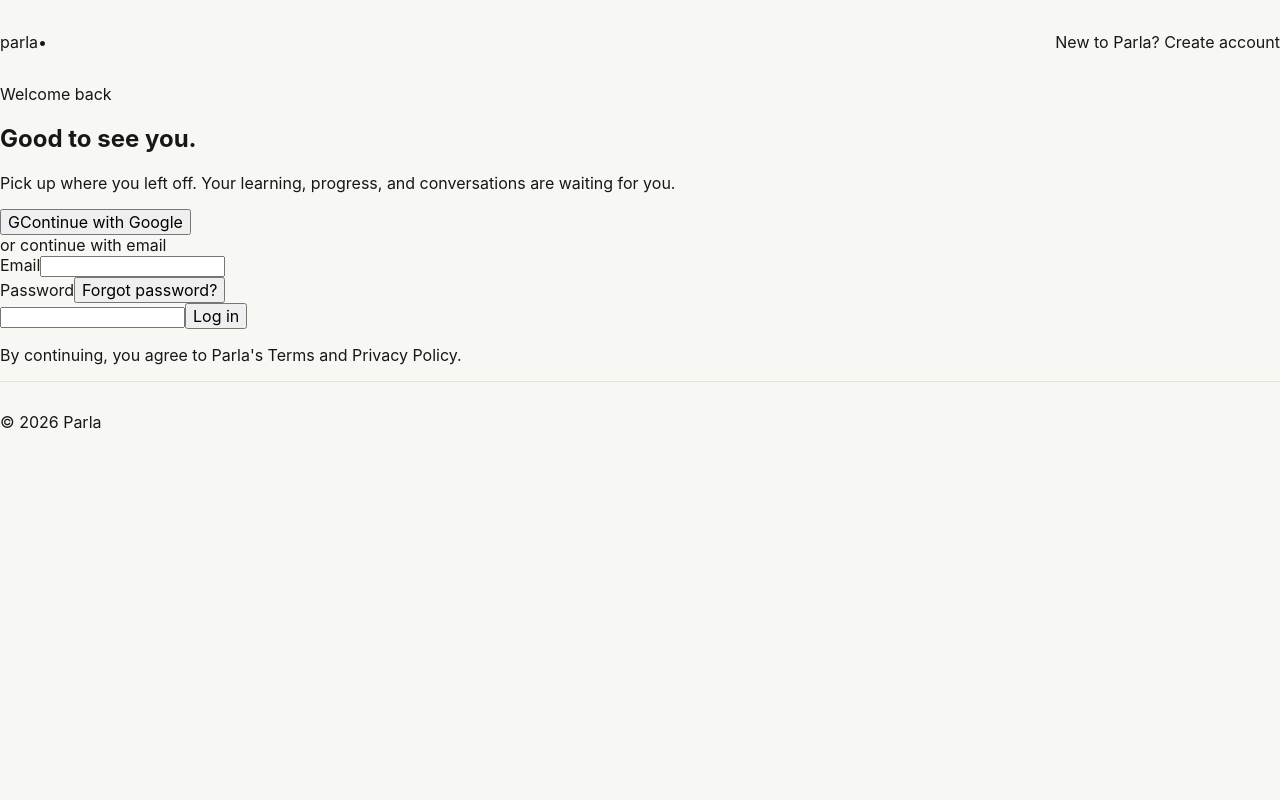
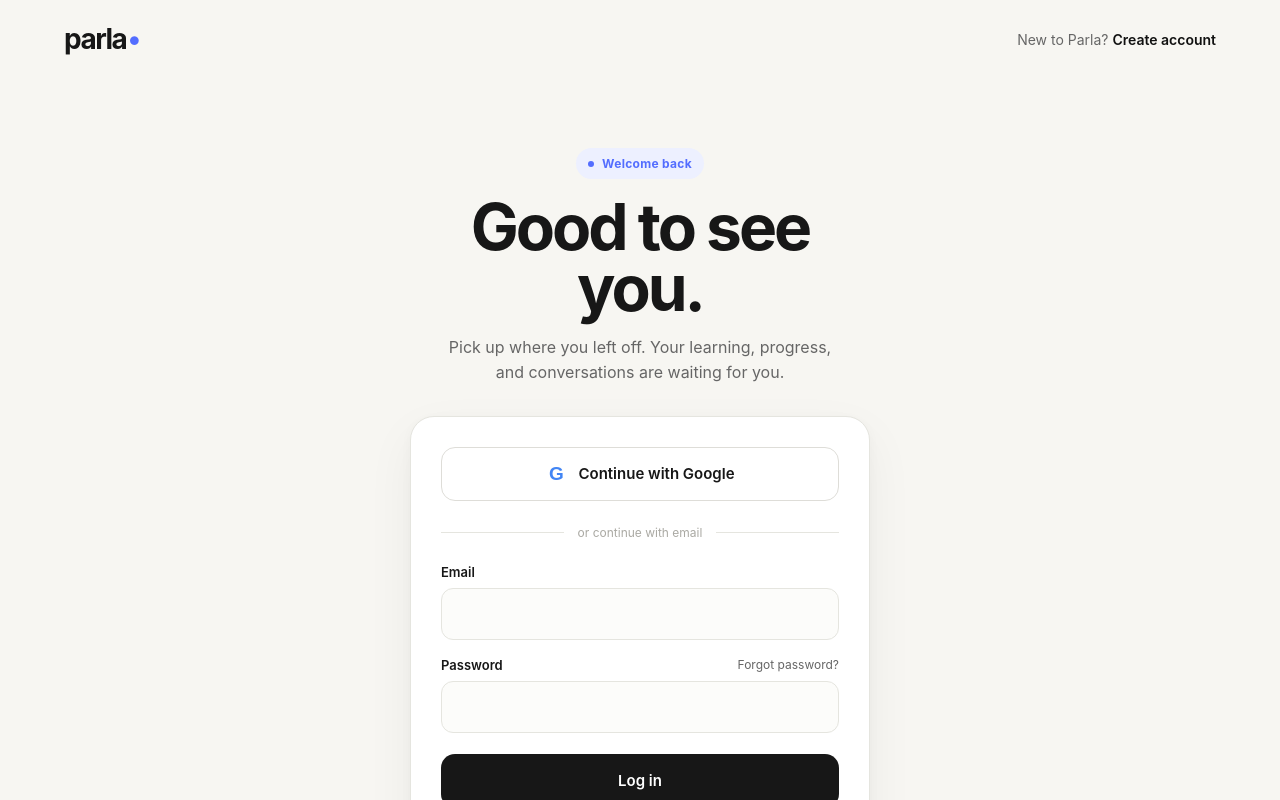
Before and after one commit to joshkhenry-sys/parla, a Next.js app: page /login in a window 1280 px wide. Shown: the top 800 px of the page. Built offline with nearby package versions, Linux system fonts and the light colour scheme; no server answers.

Commit message:
Add authentication page styling

```diff
--- a/app/globals.css
+++ b/app/globals.css
@@ -541,3 +541,302 @@
   .experience-card { padding: 18px; }
   .lesson-card { padding: 20px; }
 }
+
+
+.auth-page {
+  min-height: 100vh;
+  display: flex;
+  flex-direction: column;
+  background: #f7f6f2;
+  color: #171717;
+}
+
+.auth-nav {
+  height: 78px;
+  padding: 0 5%;
+  display: flex;
+  align-items: center;
+  justify-content: space-between;
+}
+
+.auth-logo {
+  color: #171717;
+  text-decoration: none;
+  font-size: 28px;
+  font-weight: 700;
+  letter-spacing: -1.5px;
+}
+
+.auth-logo span {
+  color: #536dff;
+  font-weight: 400;
+}
+
+.auth-nav-copy {
+  font-size: 14px;
+  color: #666;
+}
+
+.auth-nav-copy a {
+  color: #111;
+  font-weight: 600;
+}
+
+.auth-main {
+  flex: 1;
+  display: flex;
+  justify-content: center;
+  align-items: center;
+  padding: 70px 20px 100px;
+}
+
+.signup-main {
+  align-items: flex-start;
+  padding-top: 45px;
+}
+
+.auth-wrap {
+  width: 100%;
+  max-width: 460px;
+}
+
+.auth-intro {
+  text-align: center;
+  margin-bottom: 30px;
+}
+
+.auth-eyebrow {
+  display: inline-flex;
+  align-items: center;
+  gap: 8px;
+  margin-bottom: 18px;
+  padding: 8px 12px;
+  border-radius: 999px;
+  background: #edf0ff;
+  color: #536dff;
+  font-size: 12px;
+  font-weight: 700;
+  letter-spacing: .3px;
+}
+
+.auth-eyebrow::before {
+  content: "";
+  width: 6px;
+  height: 6px;
+  border-radius: 50%;
+  background: #536dff;
+}
+
+.auth-intro h1 {
+  margin: 0 0 16px;
+  font-size: clamp(42px, 6vw, 64px);
+  line-height: .95;
+  letter-spacing: -3px;
+}
+
+.auth-intro p {
+  max-width: 390px;
+  margin: 0 auto;
+  color: #666;
+  font-size: 16px;
+  line-height: 1.6;
+}
+
+.auth-card {
+  background: white;
+  border: 1px solid #e5e5df;
+  border-radius: 24px;
+  padding: 30px;
+  box-shadow: 0 18px 50px rgba(23,23,23,.05), 0 3px 12px rgba(23,23,23,.03);
+}
+
+.google-button,
+.submit-button {
+  width: 100%;
+  min-height: 54px;
+  border-radius: 14px;
+  font-size: 15px;
+  font-weight: 600;
+  cursor: pointer;
+  font-family: inherit;
+  transition: .2s ease;
+}
+
+.google-button {
+  border: 1px solid #deddd8;
+  background: #fff;
+  color: #171717;
+  display: flex;
+  align-items: center;
+  justify-content: center;
+  gap: 11px;
+}
+
+.google-button:hover:not(:disabled) {
+  border-color: #c7c6c0;
+  transform: translateY(-1px);
+  box-shadow: 0 5px 15px rgba(0,0,0,.05);
+}
+
+.google-button:disabled,
+.submit-button:disabled {
+  opacity: .55;
+  cursor: not-allowed;
+}
+
+.google-mark {
+  width: 22px;
+  height: 22px;
+  display: grid;
+  place-items: center;
+  font-size: 19px;
+  font-weight: 800;
+  font-family: Arial, sans-serif;
+  color: #4285f4;
+}
+
+.auth-divider {
+  display: flex;
+  align-items: center;
+  gap: 14px;
+  margin: 24px 0;
+  color: #aaa9a3;
+  font-size: 12px;
+}
+
+.auth-divider::before,
+.auth-divider::after {
+  content: "";
+  height: 1px;
+  background: #e5e5df;
+  flex: 1;
+}
+
+.auth-card form > label {
+  display: block;
+  margin-bottom: 8px;
+  font-size: 13px;
+  font-weight: 600;
+}
+
+.auth-card form > input {
+  width: 100%;
+  height: 52px;
+  margin-bottom: 17px;
+  border: 1px solid #e5e5df;
+  border-radius: 12px;
+  background: #fcfcfa;
+  padding: 0 15px;
+  color: #171717;
+  font-family: inherit;
+  font-size: 15px;
+  outline: none;
+}
+
+.auth-card form > input:focus {
+  border-color: #536dff;
+  background: white;
+  box-shadow: 0 0 0 4px rgba(83,109,255,.08);
+}
+
+.password-label-row {
+  display: flex;
+  justify-content: space-between;
+  align-items: center;
+}
+
+.password-label-row label {
+  margin-bottom: 8px;
+  font-size: 13px;
+  font-weight: 600;
+}
+
+.forgot-button {
+  border: 0;
+  padding: 0;
+  margin-bottom: 8px;
+  background: transparent;
+  color: #666;
+  font-size: 12px;
+  cursor: pointer;
+}
+
+.forgot-button:hover {
+  color: #171717;
+}
+
+.password-note {
+  margin-top: -10px;
+  margin-bottom: 17px;
+  color: #999892;
+  font-size: 11px;
+}
+
+.submit-button {
+  border: 0;
+  background: #171717;
+  color: white;
+  margin-top: 4px;
+}
+
+.submit-button:hover:not(:disabled) {
+  background: #292929;
+  transform: translateY(-1px);
+  box-shadow: 0 8px 20px rgba(23,23,23,.12);
+}
+
+.auth-message {
+  min-height: 20px;
+  margin-top: 14px;
+  color: #b3261e;
+  font-size: 13px;
+  line-height: 1.5;
+}
+
+.auth-terms {
+  margin-top: 21px;
+  color: #999892;
+  text-align: center;
+  font-size: 11px;
+  line-height: 1.6;
+}
+
+.auth-footer {
+  padding: 25px 5%;
+  text-align: center;
+  color: #999;
+  font-size: 12px;
+}
+
+@media (max-width: 600px) {
+  .auth-nav {
+    height: 70px;
+    padding: 0 22px;
+  }
+
+  .auth-logo {
+    font-size: 25px;
+  }
+
+  .auth-nav-copy {
+    font-size: 13px;
+  }
+
+  .auth-main {
+    align-items: flex-start;
+    padding: 55px 16px 65px;
+  }
+
+  .signup-main {
+    padding-top: 35px;
+  }
+
+  .auth-intro h1 {
+    letter-spacing: -2px;
+  }
+
+  .auth-card {
+    padding: 22px;
+    border-radius: 20px;
+  }
+}
```
